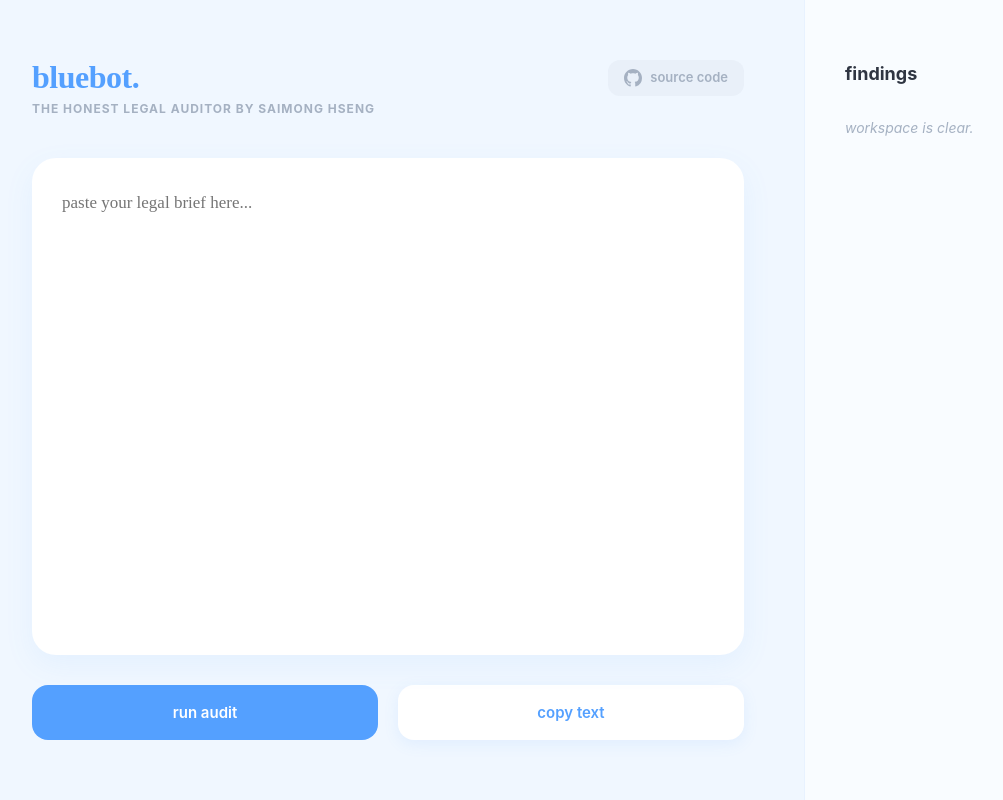
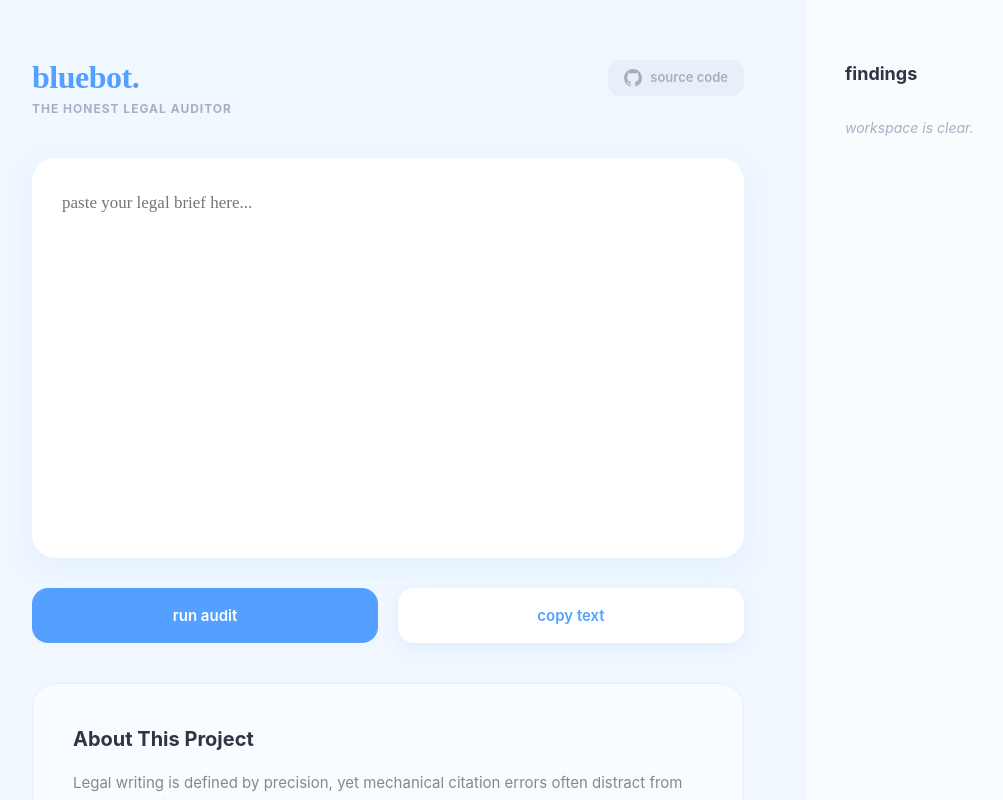
Before and after one commit to saimongh/bluebot, a React app in the folder frontend/: page / in a window 1280 px wide. Shown: the whole page, without its empty margins (28-1031 px from the left). Built offline with nearby package versions, Linux system fonts and the light colour scheme; the HTML template or start-up script is replaced by a standard one.

Commit message:
Enhance App with test text and project information
Added test text for institutional abbreviations and improved the About section with project details and usage instructions.

```diff
--- a/frontend/src/App.jsx
+++ b/frontend/src/App.jsx
@@ -8,11 +8,13 @@ function App() {
   const [copyStatus, setCopyStatus] = useState('copy text')
   const [isLoading, setIsLoading] = useState(false)
 
+  // Test text designed to trigger institutional abbreviations (T6) and the "Id." sequence logic
+  const testText = "the court must first address the standing of the parties. the plaintiff relies heavily on the precedent established in University of California v. Department of Justice, 123 U.S. 456 (2024), which clarified jurisdictional boundaries. furthermore, University of California v. Department of Justice, 123 U.S. 456 (2024) proves that the defense's reliance on Corporation v. Smith, 789 F.Supp. 12 (2020) is misplaced. if the court finds that Microsoft Corporation v. United States, 101 S.Ct. 99 (2018) governs this dispute, it must dismiss the action under Marbury v. Madison, 5 U.S. 137 (1803)."
+
   const handleScan = async () => {
     if (!text) return;
     setIsLoading(true);
     try {
-      // updated to your live render endpoint
       const response = await axios.post('https://bluebot-bqxy.onrender.com/scan-document', { text });
       setFindings(response.data.findings);
       setDismissedIndices([]);
@@ -68,20 +70,20 @@ function App() {
   return (
     <div style={{ display: 'flex', width: '100vw', height: '100vh', fontFamily: '"Inter", sans-serif', backgroundColor: '#f0f7ff', overflow: 'hidden' }}>
 
-      {/* left side: the editor area */}
-      <div style={{ flex: '0 0 65%', padding: '60px', display: 'flex', flexDirection: 'column', boxSizing: 'border-box' }}>
+      {/* Left side: Editor & About Section */}
+      <div style={{ flex: '0 0 65%', padding: '60px', display: 'flex', flexDirection: 'column', boxSizing: 'border-box', overflowY: 'auto' }}>
         <header style={{ marginBottom: '40px', display: 'flex', justifyContent: 'space-between', alignItems: 'flex-start' }}>
           <div>
             <h1 style={{ fontFamily: 'serif', fontSize: '32px', color: '#54a0ff', margin: 0, letterSpacing: '-0.5px' }}>
               bluebot.
             </h1>
             <p style={{ margin: '5px 0 0 0', fontSize: '12px', color: '#a5b1c2', fontWeight: 'bold', textTransform: 'uppercase', letterSpacing: '1px' }}>
-              the honest legal auditor by saimong hseng
+              the honest legal auditor
             </p>
           </div>
 
           <a
-            href="https://github.com/saimongh/bluebot/blob/main/README.md"
+            href="https://github.com/saimongh"
             target="_blank"
             rel="noopener noreferrer"
             style={{
@@ -97,7 +99,7 @@ function App() {
           </a>
         </header>
 
-        <div style={{ position: 'relative', flex: 1, backgroundColor: '#ffffff', borderRadius: '24px', boxShadow: '0 10px 30px rgba(84, 160, 255, 0.08)', overflow: 'hidden' }}>
+        <div style={{ position: 'relative', height: '400px', flexShrink: 0, backgroundColor: '#ffffff', borderRadius: '24px', boxShadow: '0 10px 30px rgba(84, 160, 255, 0.08)', overflow: 'hidden' }}>
           <div style={{
             position: 'absolute', top: 0, left: 0, right: 0, bottom: 0, padding: '30px',
             fontSize: '17px', lineHeight: '1.8', whiteSpace: 'pre-wrap', wordWrap: 'break-word',
@@ -119,7 +121,7 @@ function App() {
           />
         </div>
 
-        <div style={{ display: 'flex', gap: '20px', marginTop: '30px' }}>
+        <div style={{ display: 'flex', gap: '20px', marginTop: '30px', marginBottom: '40px' }}>
           <button
             onClick={handleScan}
             disabled={isLoading}
@@ -135,9 +137,35 @@ function App() {
             {copyStatus}
           </button>
         </div>
+
+        {/* --- ABOUT THIS PROJECT SECTION --- */}
+        <div style={{ backgroundColor: 'rgba(255, 255, 255, 0.5)', padding: '40px', borderRadius: '24px', border: '1px solid rgba(84, 160, 255, 0.1)', marginBottom: '40px' }}>
+          <h2 style={{ fontSize: '20px', color: '#2f3542', marginTop: 0 }}>About This Project</h2>
+          <p style={{ color: '#7f8c8d', lineHeight: '1.6', fontSize: '15px' }}>
+            Legal writing is defined by precision, yet mechanical citation errors often distract from the weight of an argument. I created <strong>bluebot</strong> as a tool to automate <em>Bluebook Rule 10</em>—helping law students and clerks ensure that institutional abbreviations and sequence formatting (Id.) are flawless.
+          </p>
+
+          <h3 style={{ fontSize: '16px', color: '#54a0ff', marginTop: '25px' }}>How to test</h3>
+          <p style={{ color: '#7f8c8d', lineHeight: '1.6', fontSize: '14px' }}>
+            To see the auditor's full logic engine in action, copy the text below and paste it into the editor above:
+          </p>
+          <div style={{ backgroundColor: '#ffffff', padding: '15px', borderRadius: '12px', fontSize: '13px', color: '#a5b1c2', border: '1px solid #e0e6ed', fontStyle: 'italic', position: 'relative' }}>
+            {testText}
+            <button
+              onClick={() => setText(testText)}
+              style={{ display: 'block', marginTop: '10px', background: 'none', border: '1px solid #54a0ff', color: '#54a0ff', padding: '4px 12px', borderRadius: '8px', cursor: 'pointer', fontSize: '11px', fontWeight: 'bold' }}>
+              insert test text
+            </button>
+          </div>
+
+          <h3 style={{ fontSize: '16px', color: '#54a0ff', marginTop: '25px' }}>Technical Note: "waking up the auditor"</h3>
+          <p style={{ color: '#7f8c8d', lineHeight: '1.6', fontSize: '14px', marginBottom: 0 }}>
+            This application is hosted on a free-tier server. To remain efficient, the backend "sleeps" during periods of inactivity. The 30-60 second delay you may experience on the first scan is the server's "cold start" process. Subsequent audits will be instantaneous.
+          </p>
+        </div>
       </div>
 
-      {/* right side: audit results */}
+      {/* Right side: Audit results */}
       <div style={{ flex: '1', padding: '60px 40px', backgroundColor: '#f9fcff', overflowY: 'auto', borderLeft: '1px solid rgba(84, 160, 255, 0.1)' }}>
         <div style={{ marginBottom: '30px' }}>
           <div style={{ display: 'flex', justifyContent: 'space-between', alignItems: 'center', marginBottom: '15px' }}>
@@ -161,7 +189,6 @@ function App() {
           activeFindings.map((finding, index) => (
             <div key={index} style={{ position: 'relative', backgroundColor: '#ffffff', padding: '24px', borderRadius: '20px', marginBottom: '20px', boxShadow: '0 4px 12px rgba(84, 160, 255, 0.05)', transition: 'transform 0.2s' }}>
 
-              {/* dismiss button with restored red hover logic */}
               <button
                 onClick={() => dismissFinding(finding.start)}
                 style={{ position: 'absolute', top: '15px', right: '15px', border: 'none', background: 'none', color: '#d1d8e0', cursor: 'pointer', fontSize: '18px', transition: 'color 0.2s' }}
```
